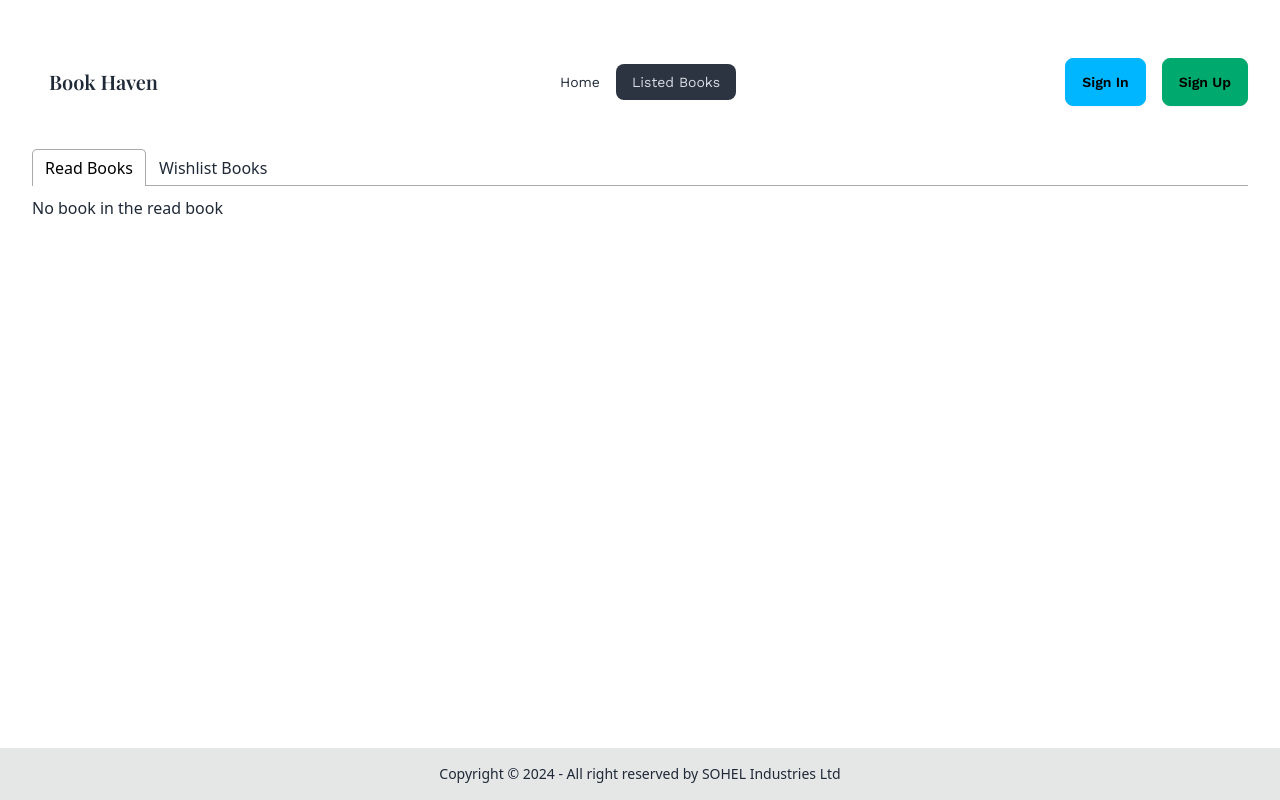
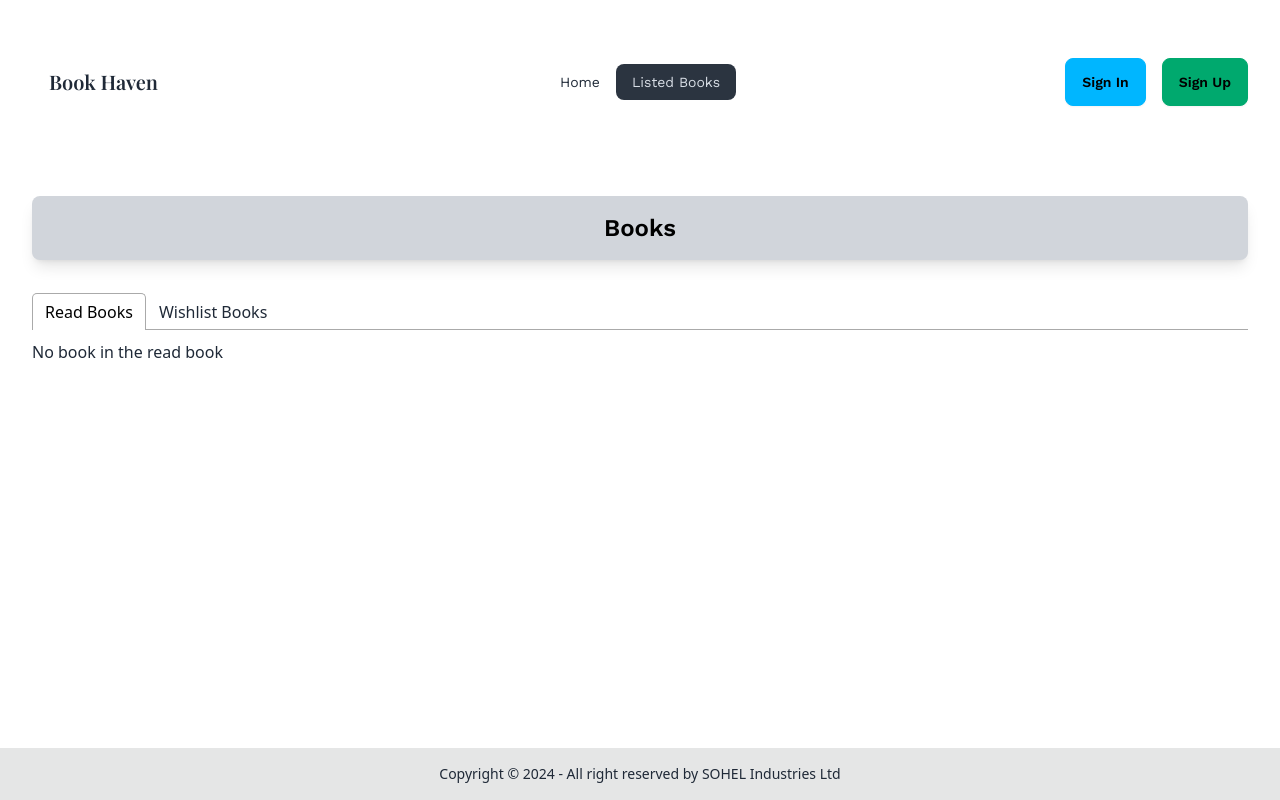
Before and after one commit to Sohelrana2815/Book-Haven, a React (Vite) app: page /listedBooks in a window 1280 px wide. Built offline with nearby package versions, Linux system fonts and the light colour scheme; a web font is replaced by a local one.

Commit message:
book banner in listed books

```diff
--- a/src/Pages/ListedBooks/ListedBooks.jsx
+++ b/src/Pages/ListedBooks/ListedBooks.jsx
@@ -31,6 +31,11 @@ const ListedBooks = () => {
 
   return (
     <>
+      <div className="bg-gray-300 p-4 rounded-lg shadow-lg text-center mt-20">
+        <h2 className="text-black font-semibold text-2xl font-worksans">
+          Books
+        </h2>
+      </div>
       <div className="container mx-auto mt-8">
         <Tabs>
           <TabList>
```
